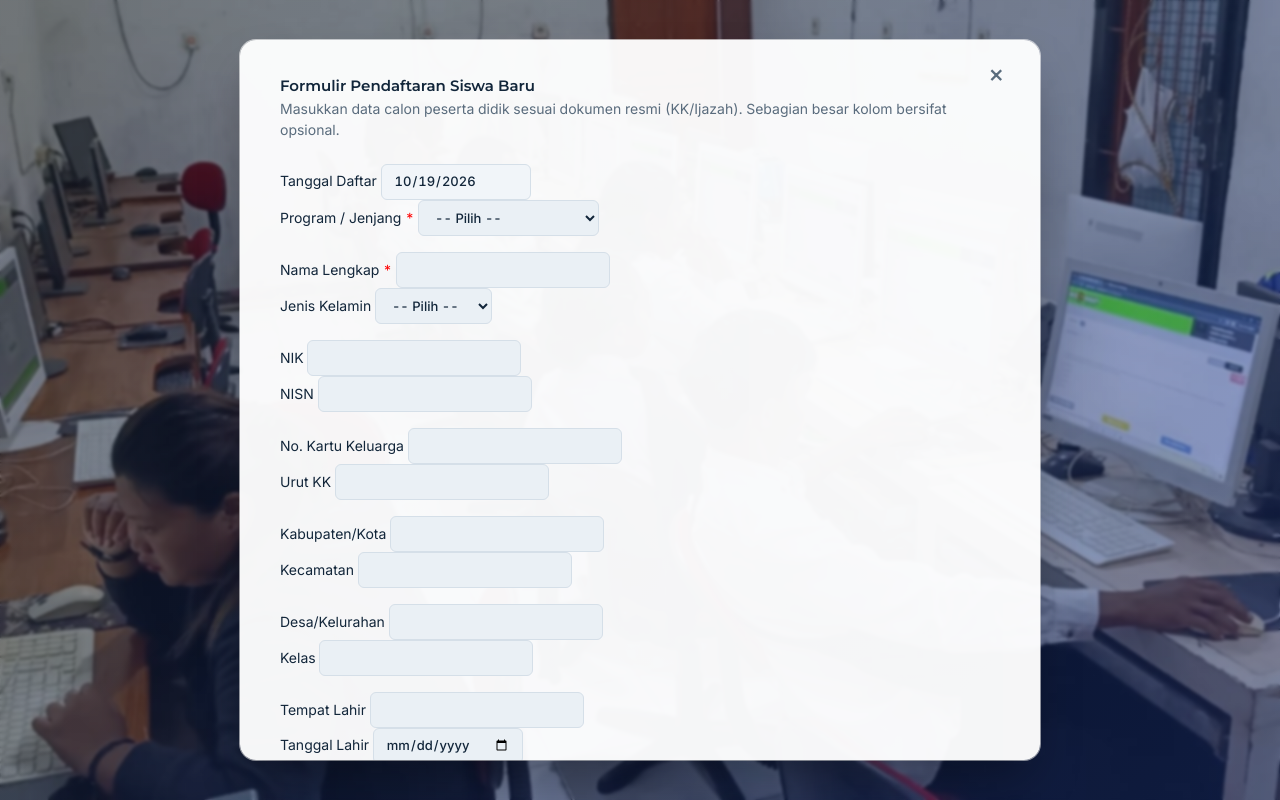
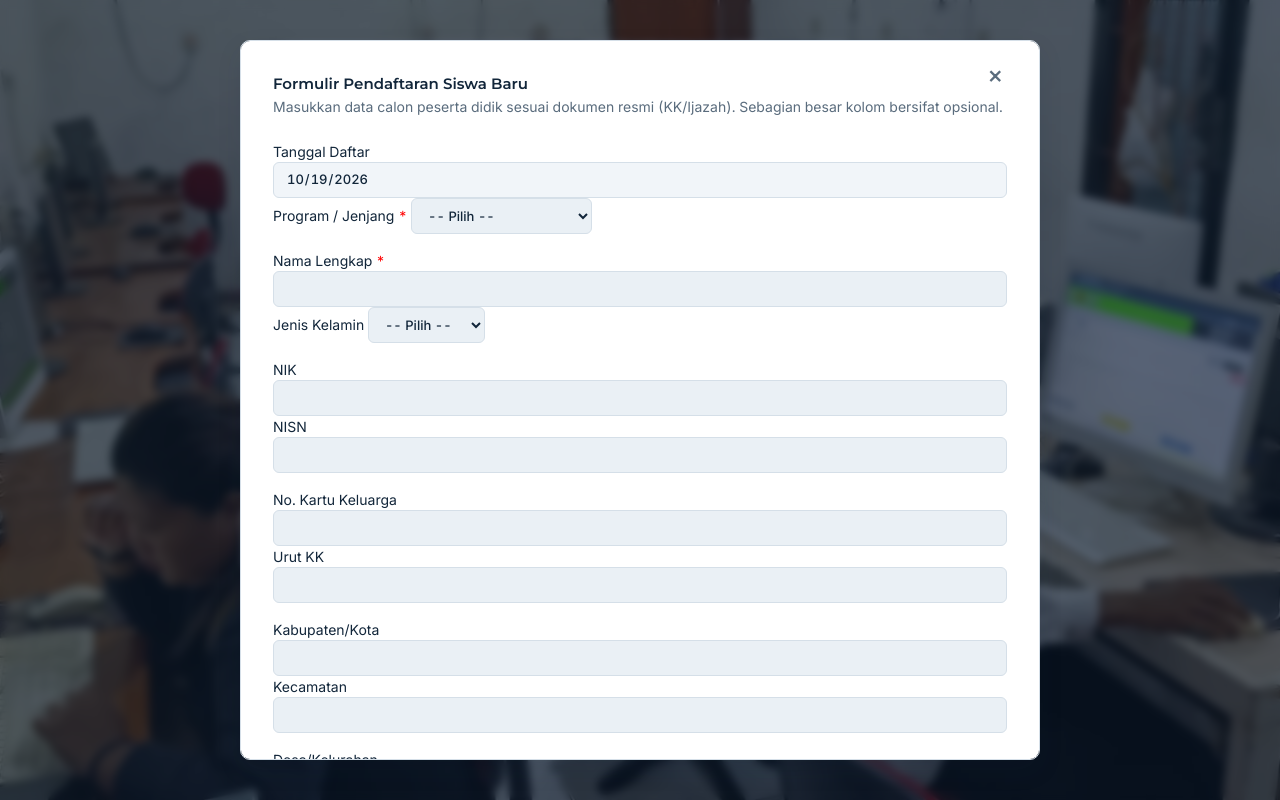
Before and after one commit to ciko15/PPDB-PKBM-AURA-ANUGERAH, a website: page index.html in a window 1280 px wide. Both pictures are taken after a click on the link "Formulir". Drawn offline with nearby package versions, Linux system fonts and the light colour scheme; some packages are replaced by stand-ins of ours; grey boxes are pictures that could not be loaded; a script that the page names is missing.

Commit message:
fix(login): batasi ukuran logo dan tata letak kartu modal login agar presisi di tengah layar

```diff
--- a/style.css
+++ b/style.css
@@ -109,6 +109,21 @@ h3 {
   color: var(--text-muted);
   margin: 0 0 16px;
   font-size: 12px;
+}
+
+/* Ukuran Logo PKBM */
+.school-logo-large {
+  width: 80px;
+  height: 80px;
+  object-fit: contain;
+  margin: 0 auto;
+  display: block;
+}
+.school-logo-small {
+  width: 36px;
+  height: 36px;
+  object-fit: contain;
+  display: block;
 }
 
 /* ==================== BUTTONS & CONTROLS (PERSIS ROSTERING TEKNIK) ==================== */
@@ -1156,8 +1171,8 @@ main.main-content {
   position: fixed;
   top: 0;
   left: 0;
-  width: 100%;
-  height: 100%;
+  width: 100vw;
+  height: 100vh;
   z-index: 1000;
   display: flex;
   align-items: center;
@@ -1166,6 +1181,8 @@ main.main-content {
   background-size: cover;
   background-position: center;
   background-repeat: no-repeat;
+  padding: 16px;
+  box-sizing: border-box;
 }
 
 .login-modal-overlay {
@@ -1174,21 +1191,39 @@ main.main-content {
   left: 0;
   width: 100%;
   height: 100%;
-  /* Lebih jernih, bayangan lembut dan blur minimal agar ruangan kelas terlihat nyata */
-  background: linear-gradient(135deg, rgba(15, 23, 42, 0.45) 0%, rgba(30, 58, 138, 0.45) 100%);
-  backdrop-filter: blur(1.5px);
-  -webkit-backdrop-filter: blur(1.5px);
+  background: rgba(11, 26, 43, 0.65);
+  backdrop-filter: blur(4px);
+  -webkit-backdrop-filter: blur(4px);
 }
 
 .login-modal .modal-content {
   position: relative;
   z-index: 1001;
-  background: rgba(255, 255, 255, 0.96);
-  padding: 2.2rem 2.5rem;
-  border-radius: 16px;
-  box-shadow: 0 25px 50px -12px rgba(0, 0, 0, 0.35), 0 0 0 1px rgba(255, 255, 255, 0.6);
+  background: var(--surface-color);
+  color: var(--text-color);
+  padding: 32px;
+  border-radius: var(--radius);
+  border: 1px solid var(--border-color);
+  box-shadow: var(--shadow-lg);
   width: 100%;
-  max-width: 430px;
+  max-width: 420px;
+  box-sizing: border-box;
+}
+
+.login-modal .school-logo-large {
+  width: 76px;
+  height: 76px;
+  object-fit: contain;
+  margin: 0 auto;
+  display: block;
+}
+
+.login-modal .form-group input {
+  width: 100%;
+  box-sizing: border-box;
+  background: var(--surface-2);
+  border: 1px solid var(--border-color);
+  color: var(--text-color);
 }
 
 .btn-close-modal {
```
